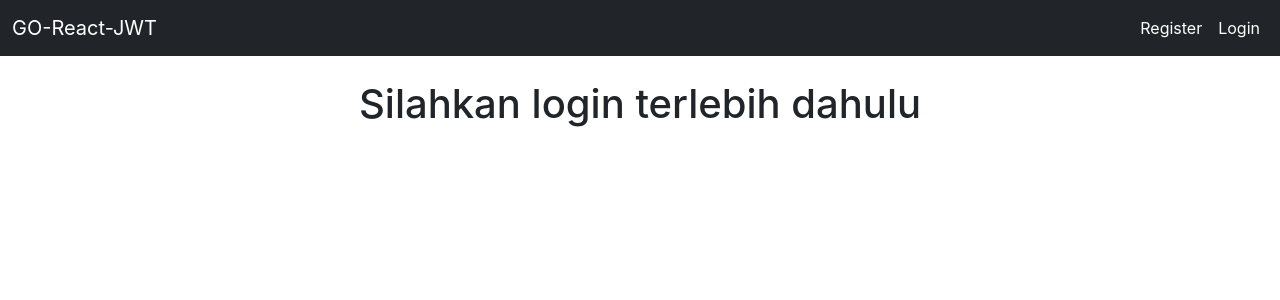
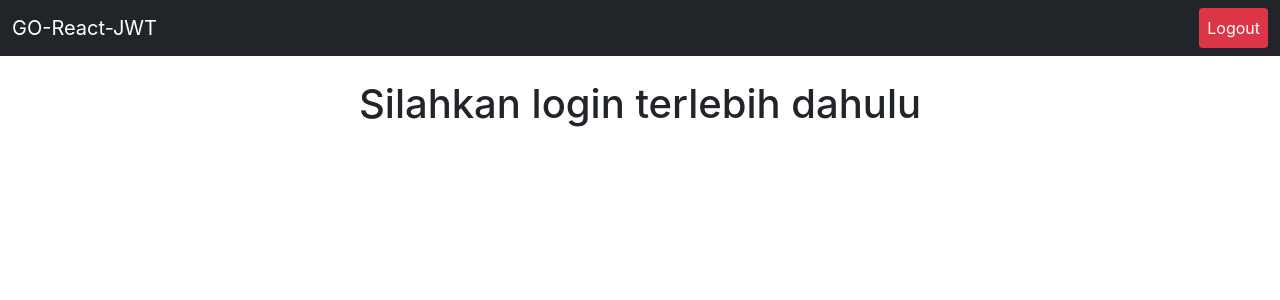
Before and after one commit to rezairfanwijaya/Auth-JWT-Golang-React-FRONTEND, a React (Create React App) app: page / in a window 1280 px wide. Shown: the top 300 px of the page. Built offline with nearby package versions, Linux system fonts and the light colour scheme; no server answers.

Commit message:
fix bugs login

```diff
--- a/src/components/navbar/Navbar.jsx
+++ b/src/components/navbar/Navbar.jsx
@@ -1,8 +1,52 @@
 import React from "react";
 import { Link } from "react-router-dom";
 
-class Navbar extends React.Component {
-    render() {
+export default function Navbar(props) {
+    // * siapkan variable untuk menampung menu pada navbar
+    let menu
+
+
+    // * logout handler
+    const logout = async () => {
+        // * hit endpoint yang sudah kita bikin (http://localhost:8080/api/logout)
+       const resp =  await fetch('http://localhost:8080/api/logout', {
+            method: 'GET',
+            headers: { 'Content-Type': 'application/json' },
+            credentials: 'include', // * untuk mengambil cookies dari server
+        })
+
+        console.log(resp)
+        props.setname('')
+
+    }
+
+
+    // * jika nama user tidak ada, maka tampilkan menu default dari navbar
+    if (props.name === undefined) {
+        menu = (
+            <ul className="navbar-nav ms-auto mb-2 mb-md-0">
+                <li className="nav-item">
+                    <Link to="/register" className="nav-link active" aria-current="page" >Register</Link>
+                </li>
+                <li className="nav-item">
+                    <Link to="/login" className="nav-link active" >Login</Link>
+                </li>
+            </ul>
+        )
+    } else {
+        menu = (
+            <ul className="navbar-nav ms-auto mb-2 mb-md-0">
+                <li className="nav-item">
+                    <Link to="/register" className="nav-link active" aria-current="page" >{props.name}</Link>
+                </li>
+                <li className="nav-item">
+                    <Link to="/login"  className="nav-link active bg-danger rounded" onClick={logout}>Logout</Link>
+                </li>
+            </ul>
+        )
+    }
+
+
     return (
         <nav className="navbar navbar-expand-md navbar-dark bg-dark mb-4">
             <div className="container-fluid">
@@ -13,19 +57,9 @@ class Navbar extends React.Component {
                     <span className="navbar-toggler-icon"></span>
                 </button>
                 <div className="collapse navbar-collapse" id="navbarCollapse">
-                        <ul className="navbar-nav ms-auto mb-2 mb-md-0">
-                            <li className="nav-item">
-                                <Link to= "/register"className="nav-link active" aria-current="page" >Register</Link>
-                            </li>
-                            <li className="nav-item">
-                                <Link to="/login" className="nav-link active" >Login</Link>
-                            </li>
-                        </ul>
+                    {menu}
                 </div>
             </div>
         </nav>
     )
 }
-}
-
-export default Navbar;
--- a/src/container/Index.jsx
+++ b/src/container/Index.jsx
@@ -1,18 +1,38 @@
 import React from "react";
 import { BrowserRouter, Route, Routes } from "react-router-dom";
+import { useEffect, useState } from "react";
 import Navbar from "../components/navbar/Navbar";
 import Home from "../pages/home/Home";
 import Login from "../pages/login/Login";
 import Register from "../pages/register/Register";
 
 export default function Index() {
+     // * siapkan variable penampung data user
+     const [name, setname] = useState('');
+
+     // menggunakan useEffect untuk mengambil data user dari backend
+     useEffect(() => {
+         (
+             async () => {
+                 const resp = await fetch("http://localhost:8080/api/user", {
+                     headers: {'Content-Type': 'application/json'},
+                     credentials: 'include', // * untuk mengambil cookies dari server
+                 });
+
+                 // ambil data user dari backend
+                 const data = await resp.json();
+                 // ganti data user di state
+                 setname(data.name);
+             }
+         )();
+     })
     return (
         <>
             <BrowserRouter>
-            <Navbar/>
+            <Navbar name={name} setname={setname}/>
                 <Routes>
-                    <Route path = "/" exact element={<Home/>}/>
-                    <Route path = "/login" exact element={<Login/>}/>
+                    <Route path = "/" exact element={<Home name={name}/>}/>
+                    <Route path = "/login" exact element={<Login setname={setname}/>}/>
                     <Route path = "/register" exact element={<Register/>}/>
                 </Routes>
             </BrowserRouter>
--- a/src/pages/home/Home.jsx
+++ b/src/pages/home/Home.jsx
@@ -1,34 +1,12 @@
 import React from "react";
-import { useEffect, useState } from "react";
 
-export default function Home() {
-    // * siapkan variable penampung data user
-    const [name, setname] = useState('');
-    const [alluser, setalluser] = useState([]);
-
-    // menggunakan useEffect untuk mengambil data user dari backend
-    useEffect(() => {
-        (
-            async () => {
-                const resp = await fetch("http://localhost:8080/api/user", {
-                    headers: {'Content-Type': 'application/json'},
-                    credentials: 'include', // * untuk mengambil cookies dari server
-                });
-
-                // ambil data user dari backend
-                const data = await resp.json();
-                // ganti data user di state
-                setname(data.name);
-            }
-        )();
-    })
+export default function Home(props) {
 
     return (
         <>
-            {/* jika berhasil login atau tidak */}
             {
-                name ?
-                    <h1 className="text-center">Hello {name}</h1>
+                props.name ?
+                    <h1 className="text-center">Hello {props.name}</h1>
 
                     :
                     <h1 className="text-center">Silahkan login terlebih dahulu</h1>
--- a/src/pages/login/Login.jsx
+++ b/src/pages/login/Login.jsx
@@ -7,7 +7,7 @@ import { Navigate } from "react-router-dom";
 import './Login.css'
 
 
-export default function Login() {
+export default function Login(props) {
     // * siapkan variable penampung inputan user
     const [email, setemail] = useState('');
     const [password, setpassword] = useState('');
@@ -35,11 +35,13 @@ export default function Login() {
         })
 
         let code = resp.status
+        let content = await resp.json()
 
         // ! ketika ada error dari backend
-        if (code == 200) {
+        if (code === 200) {
             // * jika berhasil, redirect ke halaman home
             setredirect(true)
+            props.setname(content.name)
         }else {
             MySwal.fire({
                 icon: 'error',
```
Lines whose indentation alone changed are shown as unchanged.
